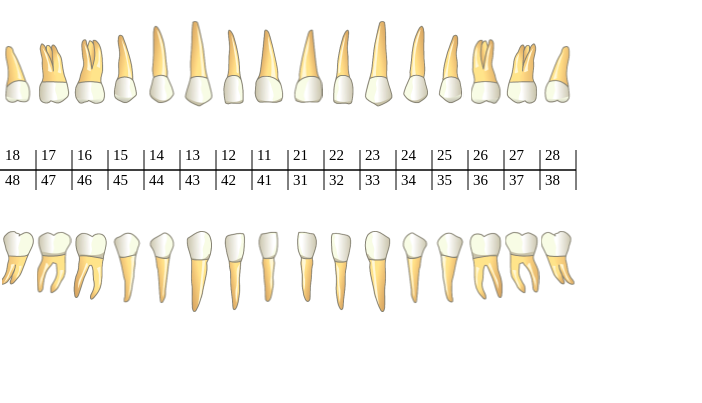
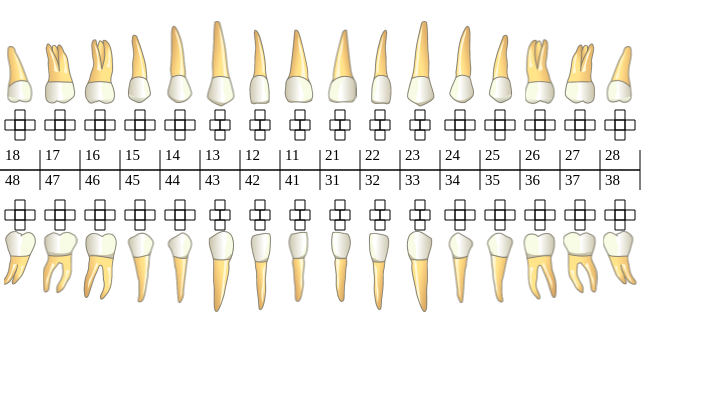
Before and after one commit to bardurt/odontograma, a plain HTML site: page public_html/index.html in a window 1280 px wide. Shown: the whole page, without its empty margins (0-702 px from the left). Drawn offline with Linux system fonts and the light colour scheme.

Commit message:
Added checkboxes for selecting surfaces fon a tooth

```diff
--- a/public_html/index.html
+++ b/public_html/index.html
@@ -12,7 +12,7 @@
         <script src="js/odontCanvas/engine.js" type="text/javascript"></script>
     </head>
     <body>
-        <canvas id="canvas" width="600" height="400"></canvas>
+        <canvas id="canvas" width="648" height="400"></canvas>
         <script>
             var canvas = document.getElementById('canvas');
 
--- a/public_html/js/odontCanvas/const.js
+++ b/public_html/js/odontCanvas/const.js
@@ -14,4 +14,4 @@ var DEBUG = false;
 
 var TOOTH_PADDING = 0;
 
-var COLOR_RED = "#"
+var RECT_DIMEN = 10;
--- a/public_html/js/odontCanvas/engine.js
+++ b/public_html/js/odontCanvas/engine.js
@@ -9,12 +9,14 @@
  *    Bardur Thomsen <https://github.com/bardurt> - initial API and implementation and/or initial documentation
  */
 
+document.writeln("<script type='text/javascript' src='js/odontCanvas/models/rect.js'></script>");
 document.writeln("<script type='text/javascript' src='js/odontCanvas/models/tooth.js'></script>");
 document.writeln("<script type='text/javascript' src='js/odontCanvas/renderer.js'></script>");
 document.writeln("<script type='text/javascript' src='js/odontCanvas/odontogramaGenerator.js'></script>");
 document.writeln("<script type='text/javascript' src='js/odontCanvas/const.js'></script>");
 document.writeln("<script type='text/javascript' src='js/odontCanvas/collisionHandler.js'></script>");
 document.writeln("<script type='text/javascript' src='js/odontCanvas/colors.js'></script>");
+
 
 var selectedHallazgo = "0";
 
--- a/public_html/js/odontCanvas/models/rect.js
+++ b/public_html/js/odontCanvas/models/rect.js
@@ -1,8 +1,8 @@
 
-function Rect(x, y)
+function Rect()
 {
-    this.x = x;
-    this.y = y;
+    this.x = 0;
+    this.y = 0;
     this.width = 0;
     this.height = 0;
 }
--- a/public_html/js/odontCanvas/models/tooth.js
+++ b/public_html/js/odontCanvas/models/tooth.js
@@ -24,6 +24,7 @@ function Tooth()
     this.surfaces = 0;
     this.highlight = false;
     this.damages = Array();
+    this.checkBoxes = Array();
 }
 
 /**
@@ -53,6 +54,214 @@ function Tooth5() {
     return t;
 }
 
+function create4Surfaces(tooth)
+{
+    var width = RECT_DIMEN;
+
+    var startX = tooth.x + 10;
+
+    if (tooth.type === TYPE_UPPER) {
+
+        var rect1 = new Rect();
+
+        rect1.width = width;
+        rect1.height = width;
+        rect1.x = startX;
+        rect1.y = tooth.y + tooth.height + width;
+
+        tooth.checkBoxes.push(rect1);
+
+        var rect2 = new Rect();
+
+        rect2.width = width;
+        rect2.height = width;
+        rect2.x = startX + width;
+        rect2.y = tooth.y + tooth.height + width;
+
+        tooth.checkBoxes.push(rect2);
+
+        var rect3 = new Rect();
+
+        rect3.width = width;
+        rect3.height = width;
+        rect3.x = startX + 5;
+        rect3.y = tooth.y + tooth.height;
+
+        tooth.checkBoxes.push(rect3);
+
+        var rect4 = new Rect();
+
+        rect4.width = width;
+        rect4.height = width;
+        rect4.x = startX + 5;
+        rect4.y = tooth.y + tooth.height + width*2;
+
+        tooth.checkBoxes.push(rect4);
+
+    }
+    else
+    {
+         var rect1 = new Rect();
+
+        rect1.width = width;
+        rect1.height = width;
+        rect1.x = startX;
+        rect1.y = tooth.y - width*2;
+
+        tooth.checkBoxes.push(rect1);
+
+        var rect2 = new Rect();
+
+        rect2.width = width;
+        rect2.height = width;
+        rect2.x = startX + width;
+        rect2.y = tooth.y - width*2;
+
+        tooth.checkBoxes.push(rect2);
+
+        var rect3 = new Rect();
+
+        rect3.width = width;
+        rect3.height = width;
+        rect3.x = startX + 5;
+        rect3.y = tooth.y - width;
+
+        tooth.checkBoxes.push(rect3);
+
+        var rect4 = new Rect();
+
+        rect4.width = width;
+        rect4.height = width;
+        rect4.x = startX + 5;
+        rect4.y = tooth.y - width*3;
+
+        tooth.checkBoxes.push(rect4);
+
+    }
+
+
+}
+
+
+function create5Surfaces(tooth)
+{
+    var width = RECT_DIMEN;
+
+    var startX = tooth.x + 5;
+
+    console.log("Start X " + startX);
+
+    if (tooth.type === TYPE_UPPER) {
+
+        var rect1 = new Rect();
+
+        rect1.width = width;
+        rect1.height = width;
+        rect1.x = startX;
+        rect1.y = tooth.y + tooth.height + width;
+
+        tooth.checkBoxes.push(rect1);
+
+        var rect2 = new Rect();
+
+        rect2.width = width;
+        rect2.height = width;
+        rect2.x = startX + width;
+        rect2.y = tooth.y + tooth.height + width;
+
+        tooth.checkBoxes.push(rect2);
+
+        var rect3 = new Rect();
+
+        rect3.width = width;
+        rect3.height = width;
+        rect3.x = startX + width * 2;
+        rect3.y = tooth.y + tooth.height + width;
+
+        tooth.checkBoxes.push(rect3);
+
+        var rect4 = new Rect();
+
+        rect4.width = width;
+        rect4.height = width;
+        rect4.x = startX + width;
+        rect4.y = tooth.y + tooth.height;
+
+        tooth.checkBoxes.push(rect4);
+
+        var rect5 = new Rect();
+
+        rect5.width = width;
+        rect5.height = width;
+        rect5.x = startX + width;
+        rect5.y = tooth.y + tooth.height + width * 2;
+
+        tooth.checkBoxes.push(rect5);
+    }
+    else
+    {
+        var rect1 = new Rect();
+
+        rect1.width = width;
+        rect1.height = width;
+        rect1.x = startX;
+        rect1.y = tooth.y - width*2;
+
+        tooth.checkBoxes.push(rect1);
+
+        var rect2 = new Rect();
+
+        rect2.width = width;
+        rect2.height = width;
+        rect2.x = startX + width;
+        rect2.y = tooth.y - width*2;
+
+        tooth.checkBoxes.push(rect2);
+
+        var rect3 = new Rect();
+
+        rect3.width = width;
+        rect3.height = width;
+        rect3.x = startX + width * 2;
+        rect3.y = tooth.y - width*2;
+
+        tooth.checkBoxes.push(rect3);
+
+        var rect4 = new Rect();
+
+        rect4.width = width;
+        rect4.height = width;
+        rect4.x = startX + width;
+        rect4.y = tooth.y - width;
+
+        tooth.checkBoxes.push(rect4);
+
+        var rect5 = new Rect();
+
+        rect5.width = width;
+        rect5.height = width;
+        rect5.x = startX + width;
+        rect5.y = tooth.y - width * 3;
+
+        tooth.checkBoxes.push(rect5);
+
+    }
+
+}
+
+function createSurfaces(tooth)
+{
+
+    if (tooth.surfaces === 4)
+    {
+        create4Surfaces(tooth);
+    } else
+    {
+        create5Surfaces(tooth);
+    }
+
+}
+
 /**
  * Method to draw a tooth on canvas
  * @param {type} tooth to draw
@@ -61,13 +270,13 @@ function Tooth5() {
  */
 function drawTooth(tooth, context)
 {
-    if(tooth.image !== undefined){
+    if (tooth.image !== undefined) {
 
         // center of tooth
-        var cx = (tooth.x + tooth.width/2);
+        var cx = (tooth.x + tooth.width / 2);
 
         // centerinng of the tooth in x axis
-        var dx = cx - tooth.image.naturalWidth/2;
+        var dx = cx - tooth.image.naturalWidth / 2;
 
         // draw tooth
         context.drawImage(tooth.image, dx, tooth.y);
@@ -75,6 +284,7 @@ function drawTooth(tooth, context)
 
     drawId(tooth, context);
 
+    drawCheckBoxes(tooth, context);
 
     if (DEBUG) {
         context.beginPath();
@@ -129,6 +339,22 @@ function drawId(tooth, context)
     context.strokeStyle = '#000000';
     context.stroke();
     context.restore();
+
+}
+
+function drawCheckBoxes(tooth, context)
+{
+    for (var i = 0; i < tooth.checkBoxes.length; i++)
+    {
+        context.beginPath();
+
+        context.rect(tooth.checkBoxes[i].x,
+                tooth.checkBoxes[i].y,
+                tooth.checkBoxes[i].width,
+                tooth.checkBoxes[i].height);
+        context.stroke();
+
+    }
 
 }
 
@@ -232,12 +458,12 @@ function renderDamage(tooth, context)
             drawGiroversion(tooth, context);
         }
 
-        if(tooth.damages[i] === "11")
+        if (tooth.damages[i] === "11")
         {
             drawPernoMunon(tooth, context);
         }
 
-        if(tooth.damages[i] === "12")
+        if (tooth.damages[i] === "12")
         {
             drawDienteEnErupcion(tooth, context);
         }
@@ -631,8 +857,7 @@ function drawGiroversion(tooth, context)
         context.moveTo(tooth.x + tooth.width - 3, tooth.y + tooth.height);
         context.lineTo(tooth.x + tooth.width - 3, tooth.y + tooth.height + 8);
 
-    }
-    else
+    } else
     {
         cy = tooth.y;
         // draw lower line
@@ -668,11 +893,10 @@ function drawPernoMunon(tooth, context)
         context.rect(tooth.x + 8, tooth.y + tooth.height - 8 - size, size, size);
 
         // draw line
-       context.moveTo(tooth.x + tooth.width / 2, tooth.y + tooth.height  - 8 - size);
+        context.moveTo(tooth.x + tooth.width / 2, tooth.y + tooth.height - 8 - size);
         context.lineTo(tooth.x + tooth.width / 2, tooth.y + tooth.height - 8 - 50);
 
-    }
-    else
+    } else
     {
         // draw rectangle
         context.rect(tooth.x + 8, tooth.y + 8, size, size);
@@ -701,16 +925,15 @@ function drawDienteEnErupcion(tooth, context)
     if (tooth.type === TYPE_UPPER)
     {
         // draw arrow head
-       context.moveTo(tooth.x + pad , tooth.y + tooth.height - 6);
+        context.moveTo(tooth.x + pad, tooth.y + tooth.height - 6);
         context.lineTo(tooth.x + tooth.width / 2, tooth.y + tooth.height);
         context.lineTo(tooth.x + tooth.width - pad, tooth.y + tooth.height - 6);
 
-    }
-    else
+    } else
     {
         // draw arrow head
         context.moveTo(tooth.x + pad, tooth.y + 6);
-       context.lineTo(tooth.x + tooth.width / 2, tooth.y );
+        context.lineTo(tooth.x + tooth.width / 2, tooth.y);
         context.lineTo(tooth.x + tooth.width - pad, tooth.y + 6);
     }
 
--- a/public_html/js/odontCanvas/odontogramaGenerator.js
+++ b/public_html/js/odontCanvas/odontogramaGenerator.js
@@ -21,159 +21,11 @@ var ADULT = 32;
 
 var base = 20;
 var seperator = 210;
-var imgWidth = 36;
+var imgWidth = 40;
 var imgHeight = 90;
 
 var Callback;
 
-/**
- * Method to prepare the layout for an odontograma
- * for adult person
- * @returns {Array|mouth} list of teeth for odontograma
- */
-function prepareOdontogramaAdult() {
-
-
-
-    mouth = new Array();
-
-    arrayCount = 0;
-
-    // start of first tooth
-    var x = 0;
-
-    for (var i = 18; i > 10; i--) {
-
-        var tooth;
-
-        if (i > 13)
-        {
-            tooth = Tooth5();
-        } else
-        {
-            tooth = Tooth4();
-        }
-
-        var image = new Image();
-        image.src = "images/dentadura-sup-" + i + ".png";
-
-        tooth.id = i;
-        tooth.image = image;
-        tooth.x = x;
-        tooth.y = base;
-        tooth.width = imgWidth;
-        tooth.height = imgHeight;
-        tooth.type = TYPE_UPPER;
-
-        x += tooth.width + TOOTH_PADDING;
-
-        console.log("Image loaded");
-
-        mouth[arrayCount] = tooth;
-
-        arrayCount++;
-
-    }
-
-    for (var i = 21; i < 29; i++) {
-
-        var tooth;
-
-        if (i > 23)
-        {
-            tooth = Tooth4();
-        } else
-        {
-            tooth = Tooth5();
-        }
-
-        var image = new Image();
-        image.src = "images/dentadura-sup-" + i + ".png";
-
-        tooth.id = i;
-        tooth.image = image;
-        tooth.x = x;
-        tooth.y = base;
-        tooth.width = imgWidth;
-        tooth.height = imgHeight;
-        tooth.type = TYPE_UPPER;
-
-        x += tooth.width + TOOTH_PADDING;
-
-        mouth[arrayCount] = tooth;
-        arrayCount++;
-
-    }
-
-    // start position of first
-    var x = 0;
-
-    for (var i = 48; i > 40; i--) {
-
-        var tooth;
-
-        if (i < 43)
-        {
-            tooth = Tooth4();
-
-        } else
-        {
-            tooth = Tooth5();
-        }
-
-
-        var image = new Image();
-        image.src = "images/dentadura-inf-" + i + ".png";
-
-        tooth.id = i;
-        tooth.image = image;
-        tooth.x = x;
-        tooth.y = base + seperator;
-        tooth.width = imgWidth;
-        tooth.height = imgHeight;
-        tooth.type = TYPE_LOWER;
-
-        x += tooth.width + TOOTH_PADDING;
-
-        mouth[arrayCount] = tooth;
-
-        arrayCount++;
-
-    }
-
-    for (var i = 31; i < 39; i++) {
-
-        var tooth;
-
-        if (i < 34)
-        {
-            tooth = Tooth4();
-        } else
-        {
-            tooth = Tooth5();
-        }
-
-        var image = new Image();
-        image.src = "images/dentadura-inf-" + i + ".png";
-
-        tooth.id = i;
-        tooth.image = image;
-        tooth.x = x;
-        tooth.y = base + seperator;
-        tooth.width = imgWidth;
-        tooth.height = imgHeight;
-        tooth.type = TYPE_LOWER;
-
-        x += tooth.width + TOOTH_PADDING;
-
-        mouth[arrayCount] = tooth;
-
-        arrayCount++;
-
-    }
-
-    return mouth;
-}
 
 /**
  * Method to prepare the layout for an odontograma
@@ -224,13 +76,15 @@ function prepareOdontogramaAdult(array) {
 
         arrayCount++;
 
+        createSurfaces(tooth);
+
     }
 
     for (var i = 21; i < 29; i++) {
 
         var tooth;
 
-        if (i > 23)
+        if (i < 24)
         {
             tooth = Tooth4();
         } else
@@ -257,7 +111,10 @@ function prepareOdontogramaAdult(array) {
         x += tooth.width + TOOTH_PADDING;
 
         array[arrayCount] = tooth;
+
         arrayCount++;
+
+        createSurfaces(tooth);
 
     }
 
@@ -268,7 +125,7 @@ function prepareOdontogramaAdult(array) {
 
         var tooth;
 
-        if (i < 43)
+        if (i < 44)
         {
             tooth = Tooth4();
 
@@ -299,6 +156,8 @@ function prepareOdontogramaAdult(array) {
         array[arrayCount] = tooth;
 
         arrayCount++;
+
+        createSurfaces(tooth);
 
     }
 
@@ -334,8 +193,9 @@ function prepareOdontogramaAdult(array) {
         array[arrayCount] = tooth;
         x += tooth.width + TOOTH_PADDING;
 
+        arrayCount++;
 
-        arrayCount++;
+        createSurfaces(tooth);
 
     }
 
```
Also changed, not shown: 1 other file. Lines whose indentation alone changed are shown as unchanged.
